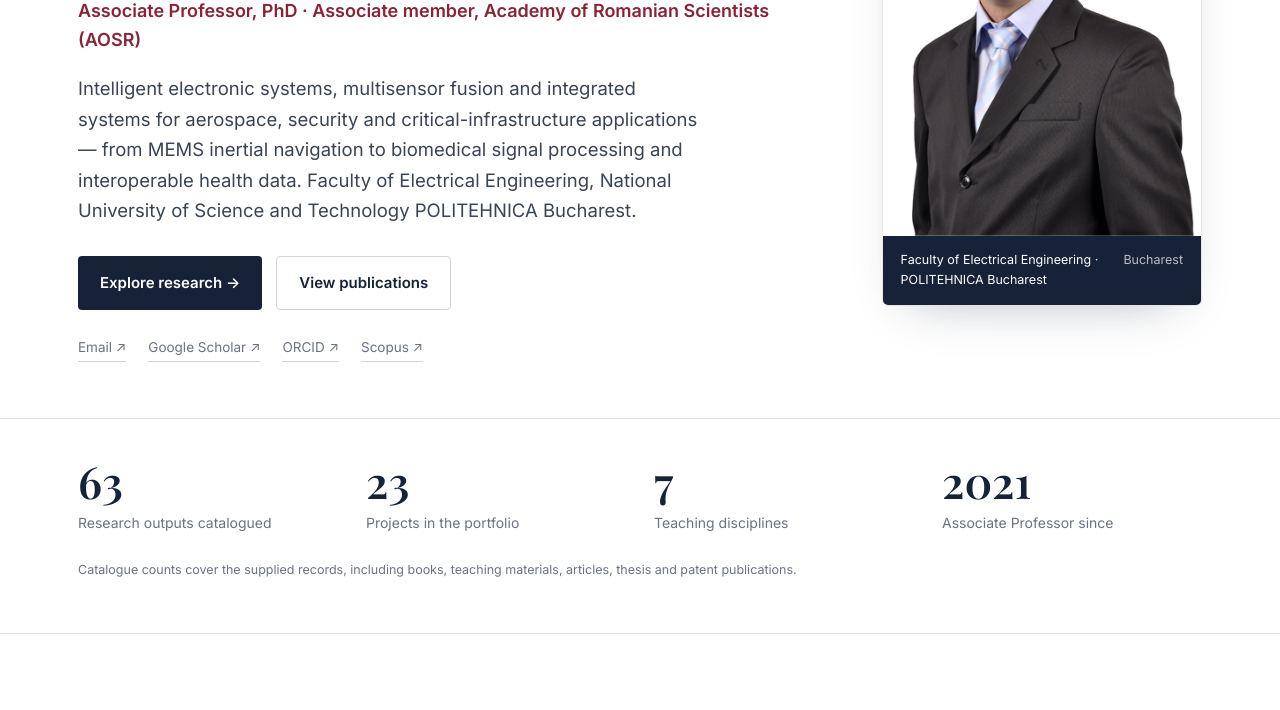
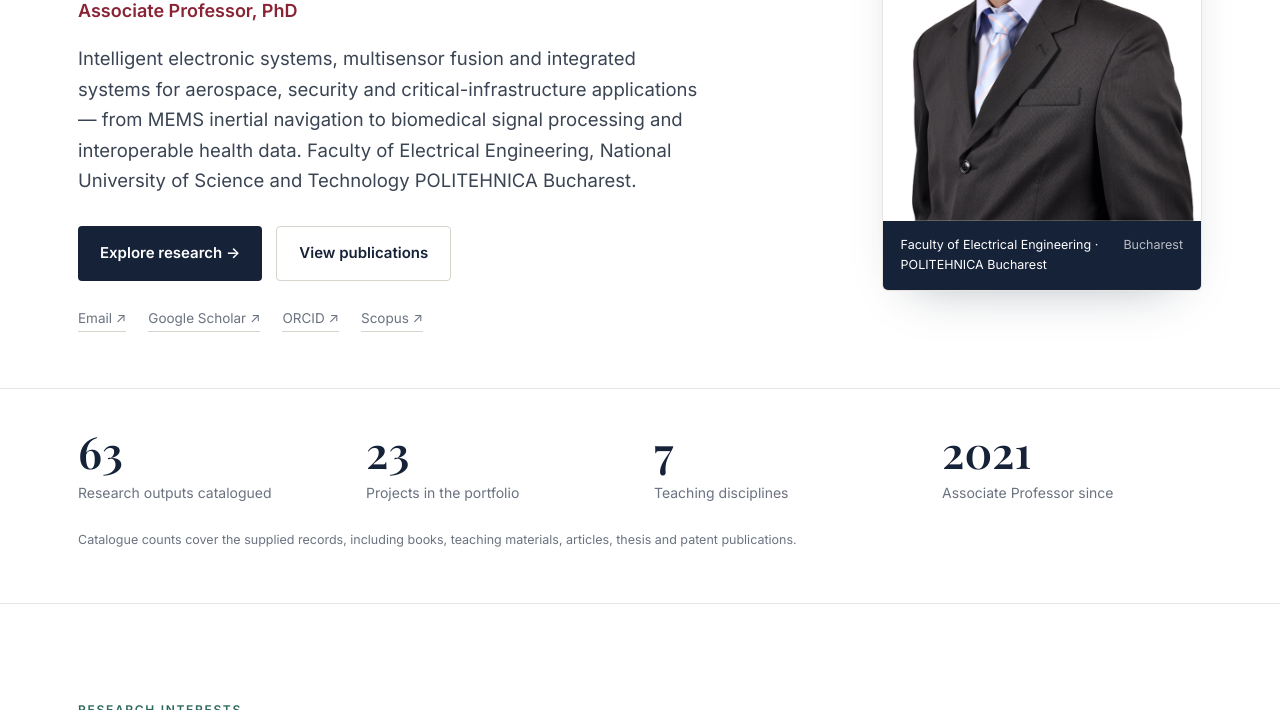
Before and after one commit to felixadochiei/academic-website, a plain HTML site: page index.html in a window 1280 px wide. Shown: the part 390-1100 px from the top of the page. Drawn offline with nearby package versions, Linux system fonts and the light colour scheme; a web font is replaced by a local one.

Commit message:
Remove AOSR membership from role subtitle

```diff
--- a/index.html
+++ b/index.html
@@ -189,7 +189,7 @@
     <div>
       <p class="eyebrow">Electrical engineering · Instrumentation · Research</p>
       <h1>Felix-Constantin<br>Adochiei</h1>
-      <p class="role">Associate Professor, PhD · Associate member, Academy of Romanian Scientists (AOSR)</p>
+      <p class="role">Associate Professor, PhD</p>
       <p class="lede">Intelligent electronic systems, multisensor fusion and integrated systems for aerospace, security and critical-infrastructure applications — from MEMS inertial navigation to biomedical signal processing and interoperable health data. Faculty of Electrical Engineering, National University of Science and Technology POLITEHNICA Bucharest.</p>
       <div class="cta">
         <a class="btn btn-primary" href="#research">Explore research →</a>
```
